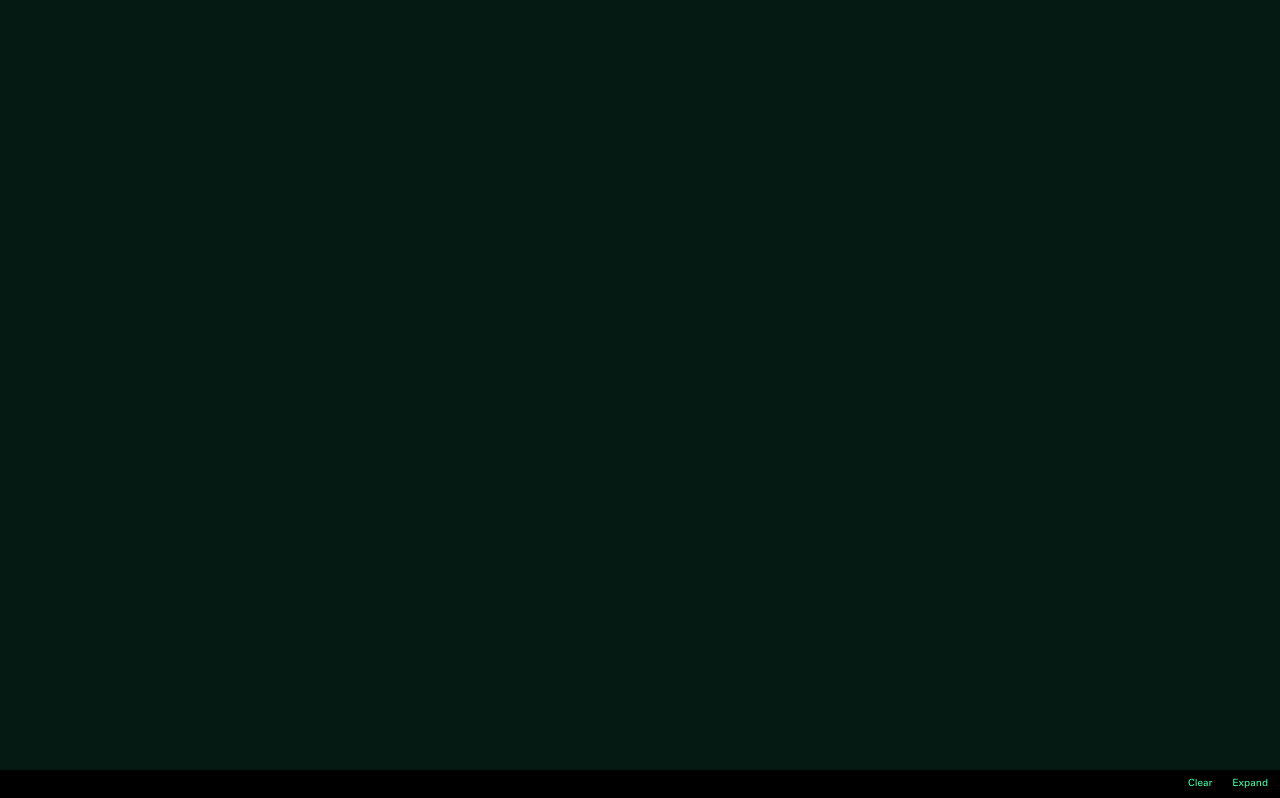
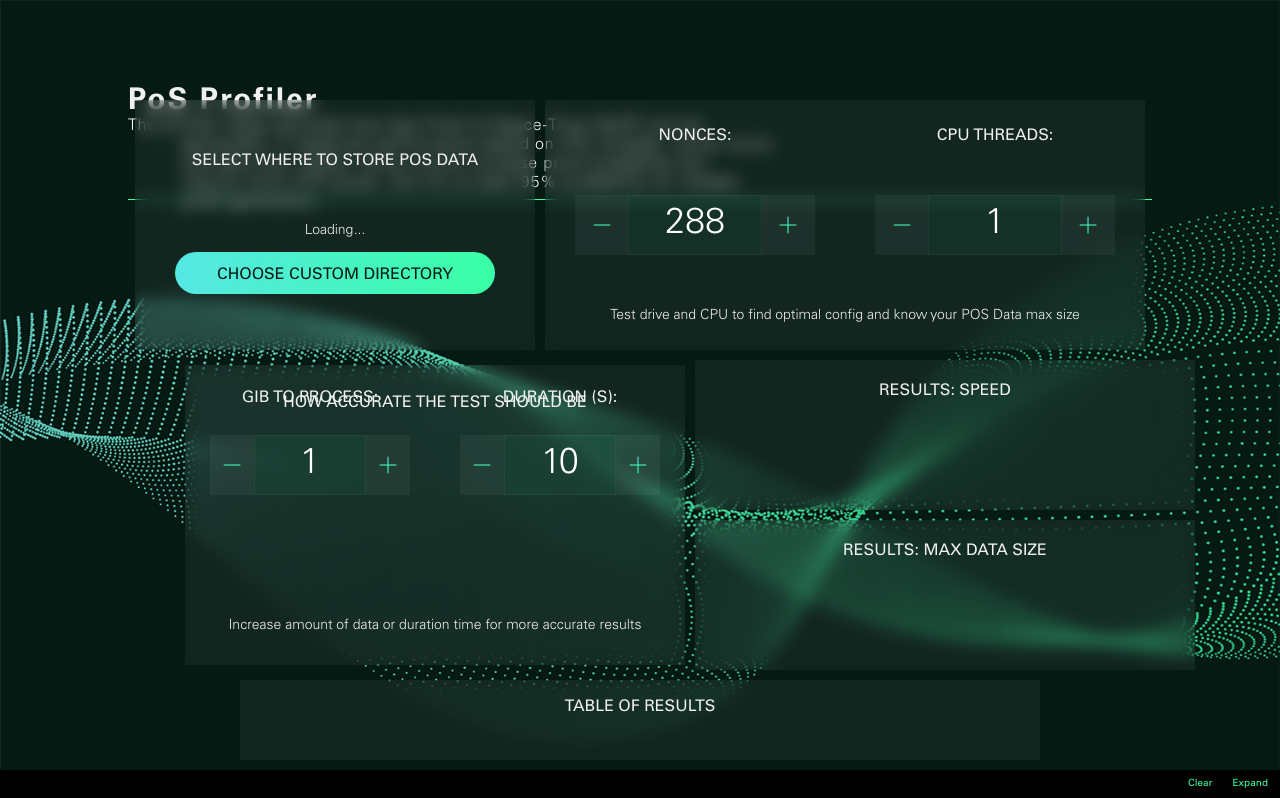
Before and after one commit to spacemeshos/sm-init-app-v2, a React (Create React App) app: page /profiler in a window 1280 px wide. Shown: the top 798 px of the page. Built offline with nearby package versions, Linux system fonts and the light colour scheme.

Commit message:
Add Profiler route to application

```diff
--- a/src/Shared/Routes.tsx
+++ b/src/Shared/Routes.tsx
@@ -4,6 +4,7 @@ import Generate from "../pages/Generate";
 import Home from "../pages/Home";
 import Progress from "../pages/Progress";
 import Docs from "../pages/Docs";
+import Profiler from "../pages/Profiler";
 
 const AppRoutes = () => (
   <BrowserRouter>
@@ -12,6 +13,7 @@ const AppRoutes = () => (
       <Route path="/generate" element={<Generate />} />
       <Route path="/progress" element={<Progress />} />
       <Route path="/docs" element={<Docs />} />
+      <Route path="/profiler" element={<Profiler />} />
     </Routes>
   </BrowserRouter>
 );
```
